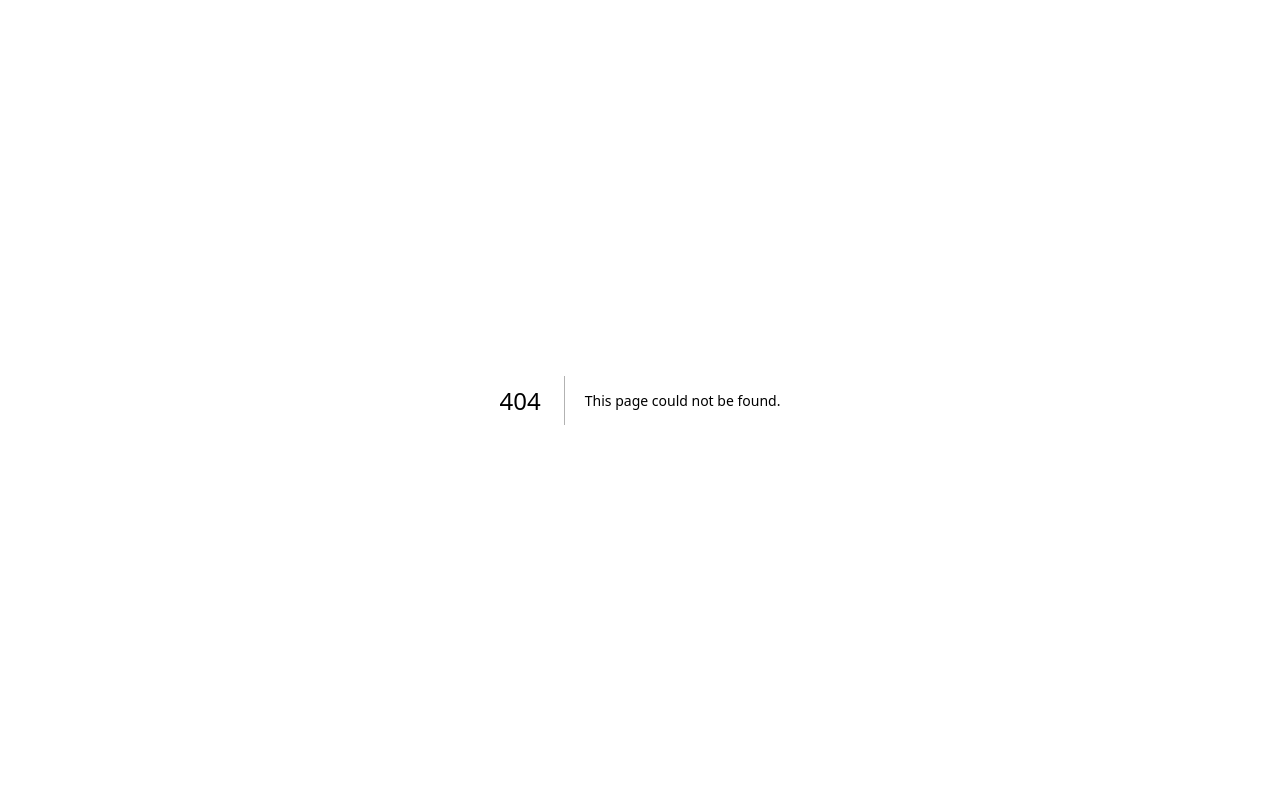
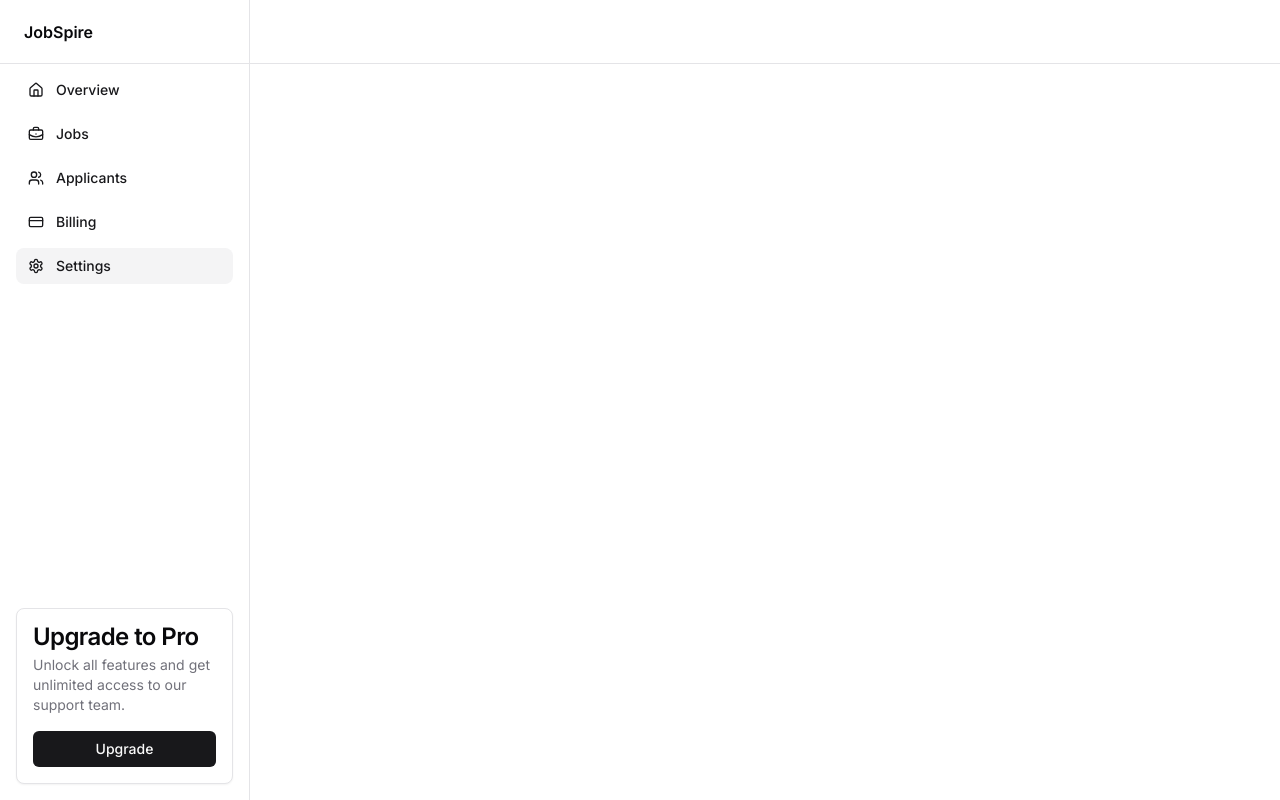
Before and after one commit to ramezj/astralics, a Next.js app in the folder app/: page /settings in a window 1280 px wide. Before the commit this address had no page. Built offline with nearby package versions, Linux system fonts and the light colour scheme; no server answers; sample sign-in values are in the browser's storage.

Commit message:
new directories, settings page, overview page, auth

```diff
--- /dev/null
+++ b/app/app/(dashboard)/layout.tsx
@@ -0,0 +1,163 @@
+'use client'
+import Link from "next/link"
+import {
+  Bell,
+  CircleUser,
+  Home,
+  LineChart,
+  Menu,
+  Package,
+  Package2,
+  Search,
+  ShoppingCart,
+  Users,
+  BriefcaseBusiness,
+  Settings,
+  CreditCard
+} from "lucide-react"
+import { usePathname } from 'next/navigation'
+import { Badge } from "@/components/ui/badge"
+import { Button } from "@/components/ui/button"
+import { Card, CardContent, CardDescription, CardHeader, CardTitle } from "@/components/ui/card"
+import { DropdownMenu, DropdownMenuContent, DropdownMenuItem, DropdownMenuLabel, DropdownMenuSeparator, DropdownMenuTrigger } from "@/components/ui/dropdown-menu"
+import { Input } from "@/components/ui/input"
+import { Sheet, SheetContent, SheetTrigger, SheetClose } from "@/components/ui/sheet"
+import { Metadata } from "next"
+import { useState } from "react"
+
+export const dynamic = 'force-static'
+
+export default function DashboardLayout({
+    children,
+  }: Readonly<{
+    children: React.ReactNode;
+  }>) {
+    const pathname = usePathname();
+  return (
+    <div className="grid min-h-screen w-full md:grid-cols-[200px_1fr] lg:grid-cols-[250px_1fr]">
+      <div className="hidden border-r md:block ">
+        <div className="flex h-full max-h-screen flex-col gap-2 sticky top-0">
+          <div className="flex h-16 items-center border-b px-4 lg:h-16 lg:px-6 ">
+            <Link href="/overview" className="flex items-center gap-2 font-semibold">
+              <span className="">JobSpire</span>
+            </Link>
+          </div>
+          <div className="flex-1 ">
+            <nav className="grid items-start px-2 text-sm font-medium lg:px-4 gap-2">
+              <Link href="/overview" className={`${pathname == '/overview' ? 'bg-muted' : ''} flex items-center gap-3 rounded-lg px-3 py-2 text-primary transition-all hover:text-primary hover:bg-muted duration-200`}>
+                <Home className="h-4 w-4" />
+                Overview
+              </Link>
+              <Link href="/jobs" className={`${pathname == '/jobs' ? 'bg-muted' : ''} flex items-center gap-3 rounded-lg px-3 py-2 text-primary transition-all hover:text-primary hover:bg-muted duration-200`}>
+                <BriefcaseBusiness className="h-4 w-4" />
+                Jobs
+              </Link>
+              <Link href="/applicants" className={`${pathname == '/applicants' ? 'bg-muted' : ''} flex items-center gap-3 rounded-lg px-3 py-2 text-primary transition-all hover:text-primary hover:bg-muted duration-200`}>
+              <Users className="h-4 w-4" />
+                Applicants
+              </Link>
+              <Link href="/billing" className={`${pathname == '/billing' ? 'bg-muted' : ''} flex items-center gap-3 rounded-lg px-3 py-2 text-primary transition-all hover:text-primary hover:bg-muted duration-200`}>
+              <CreditCard className="h-4 w-4" />
+                Billing
+              </Link>
+              <Link href="/settings" className={`${pathname == '/settings' ? 'bg-muted' : ''} flex items-center gap-3 rounded-lg px-3 py-2 text-primary transition-all hover:text-primary hover:bg-muted duration-200`}>
+              <Settings className="h-4 w-4" />
+                Settings
+              </Link>
+            </nav>
+          </div>
+          <div className="mt-auto p-4">
+            <Card>
+              <CardHeader className="p-2 pt-0 md:p-4">
+                <CardTitle>Upgrade to Pro</CardTitle>
+                <CardDescription>
+                  Unlock all features and get unlimited access to our support
+                  team.
+                </CardDescription>
+              </CardHeader>
+              <CardContent className="p-2 pt-0 md:p-4 md:pt-0">
+                <Button size="sm" className="w-full">
+                  Upgrade
+                </Button>
+              </CardContent>
+            </Card>
+          </div>
+        </div>
+      </div>
+      <div className="flex flex-col">
+        <header className="flex h-16 items-center gap-4 border-b px-4 lg:h-16 lg:px-6 sticky top-0 bg-background/75 backdrop-blur supports-[backdrop-filter]:bg-background/60">
+          <Sheet>
+            <SheetTrigger asChild>
+              <Button variant="outline" size="icon" className="shrink-0 md:hidden">
+                <Menu className="h-5 w-5" />
+                <span className="sr-only">Toggle navigation menu</span>
+              </Button>
+            </SheetTrigger>
+            <SheetContent side="left" className="flex flex-col">
+              <nav className="grid gap-3 text-lg font-medium">
+              <SheetClose asChild>
+                <Link href="/" className="flex items-center gap-2 text-lg font-semibold">
+                  JobSpire
+                </Link>
+                </SheetClose>
+                <SheetClose asChild>
+                <Link href="/overview" className={`${pathname == '/overview' ? 'bg-muted text-foreground' : ' text-muted-foreground'} mx-[-0.65rem] flex items-center gap-4 rounded-xl px-3 py-2 hover:text-foreground`}>
+                  <Home className="h-5 w-5" />
+                  Overview
+                </Link>
+                </SheetClose>
+                <SheetClose asChild>
+                <Link href="/jobs" className={`${pathname == '/jobs' ? 'bg-muted text-foreground' : ' text-muted-foreground'} mx-[-0.65rem] flex items-center gap-4 rounded-xl px-3 py-2 hover:text-foreground`}>
+                  <BriefcaseBusiness className="h-5 w-5" />
+                  Jobs
+                </Link>
+                </SheetClose>
+                <SheetClose asChild>
+                <Link href="/applicants" className={`${pathname == '/applicants' ? 'bg-muted text-foreground' : ' text-muted-foreground'} mx-[-0.65rem] flex items-center gap-4 rounded-xl px-3 py-2 hover:text-foreground`}>
+                  <Users className="h-5 w-5" />
+                  Applicants
+                </Link>
+                </SheetClose>
+                <SheetClose asChild>
+                <Link href="/billing" className={`${pathname == '/billing' ? 'bg-muted text-foreground' : ' text-muted-foreground'} mx-[-0.65rem] flex items-center gap-4 rounded-xl px-3 py-2 hover:text-foreground`}>
+                  <CreditCard className="h-5 w-5" />
+                  Billing
+                </Link>
+                </SheetClose>
+                <SheetClose asChild>
+                <Link href="/settings" className={`${pathname == '/settings' ? 'bg-muted text-foreground' : ' text-muted-foreground'} mx-[-0.65rem] flex items-center gap-4 rounded-xl px-3 py-2 hover:text-foreground`}>
+                  <Settings className="h-5 w-5" />
+                  Settings
+                </Link>
+                </SheetClose>
+              </nav>
+              <div className="mt-auto">
+                <Card>
+                  <CardHeader>
+                    <CardTitle>Upgrade to Pro</CardTitle>
+                    <CardDescription>
+                      Unlock all features and get unlimited access to our
+                      support team.
+                    </CardDescription>
+                  </CardHeader>
+                  <CardContent>
+                    <Button size="sm" className="w-full">
+                      Upgrade
+                    </Button>
+                  </CardContent>
+                </Card>
+              </div>
+            </SheetContent>
+          </Sheet>
+          <div className="w-full flex-1">
+          </div>
+          {/* <Toggle />
+          <AvatarDropdown /> */}
+        </header>
+        <main className="flex flex-1 flex-col gap-4 p-4 lg:gap-6 lg:p-6">
+            {children}
+        </main>
+      </div>
+    </div>
+  )
+}
--- /dev/null
+++ b/app/app/(dashboard)/settings/page.tsx
@@ -0,0 +1,12 @@
+import { auth } from "@/auth"
+import { redirect } from "next/navigation";
+
+export default async function Page() {
+    const session = await auth();
+    if(!session?.user) redirect('/login');
+    return (
+        <>
+
+        </>
+    )
+}
--- a/app/app/page.tsx
+++ b/app/app/page.tsx
@@ -43,12 +43,12 @@ import {
   TableHeader,
   TableRow,
 } from "@/components/ui/table"
-import { Header } from "@/shared/Header"
+import { Navbar } from "@/components/Navbar"
 export default async function Dashboard() {
   const session = await auth()
   return (
     <>
-    <Header />
+    <Navbar />
     </>
   )
 }
--- a/app/shared/Header.tsx
+++ b/app/components/Navbar.tsx
@@ -1,35 +1,10 @@
+'use client'
 import Link from "next/link"
-import {
-  Activity,
-  ArrowUpRight,
-  CircleUser,
-  CreditCard,
-  DollarSign,
-  Menu,
-  Package2,
-  Search,
-  Users,
-} from "lucide-react"
-
-import {
-  Avatar,
-  AvatarFallback,
-  AvatarImage,
-} from "@/components/ui/avatar"
 import { Button } from "@/components/ui/button"
-import {
-  DropdownMenu,
-  DropdownMenuContent,
-  DropdownMenuItem,
-  DropdownMenuLabel,
-  DropdownMenuSeparator,
-  DropdownMenuTrigger,
-} from "@/components/ui/dropdown-menu"
-import { Input } from "@/components/ui/input"
 import { Sheet, SheetContent, SheetTrigger } from "@/components/ui/sheet"
 
 
-export function Header() {
+export function Navbar() {
   return (
     <div className="flex min-h-screen w-full flex-col">
       <header className="sticky top-0 flex h-16 items-center gap-4 border-b bg-background px-3 md:px-3">
@@ -99,7 +74,7 @@ export function Header() {
         <div className="flex w-full items-center gap-4 md:ml-auto md:gap-2 lg:gap-4 ">
           <div className="ml-auto flex-1 sm:flex-initial">
           </div>
-          <Button>Sign Up For Free</Button>
+          <Button>Get Started</Button>
         </div>
       </header>
     </div>
```
